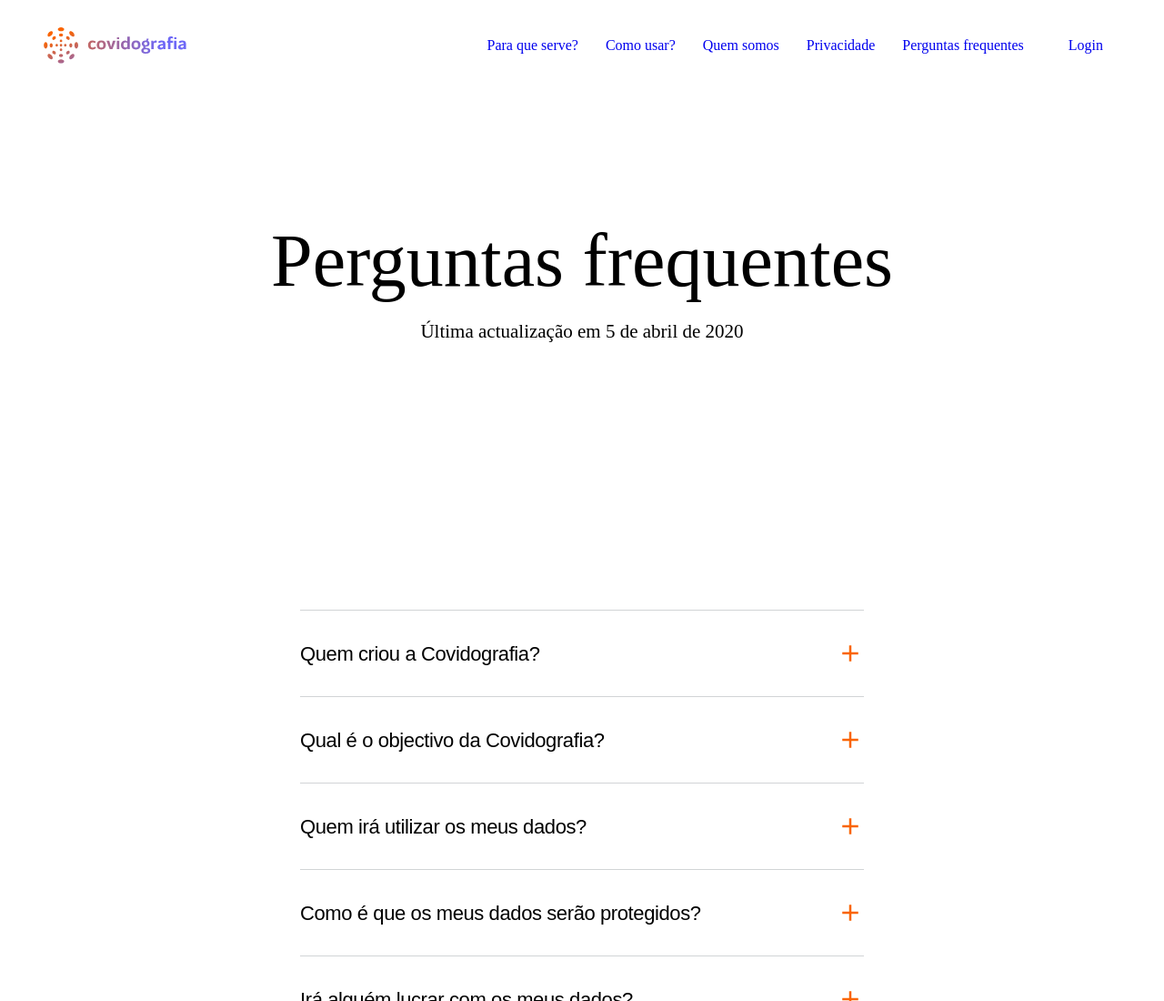
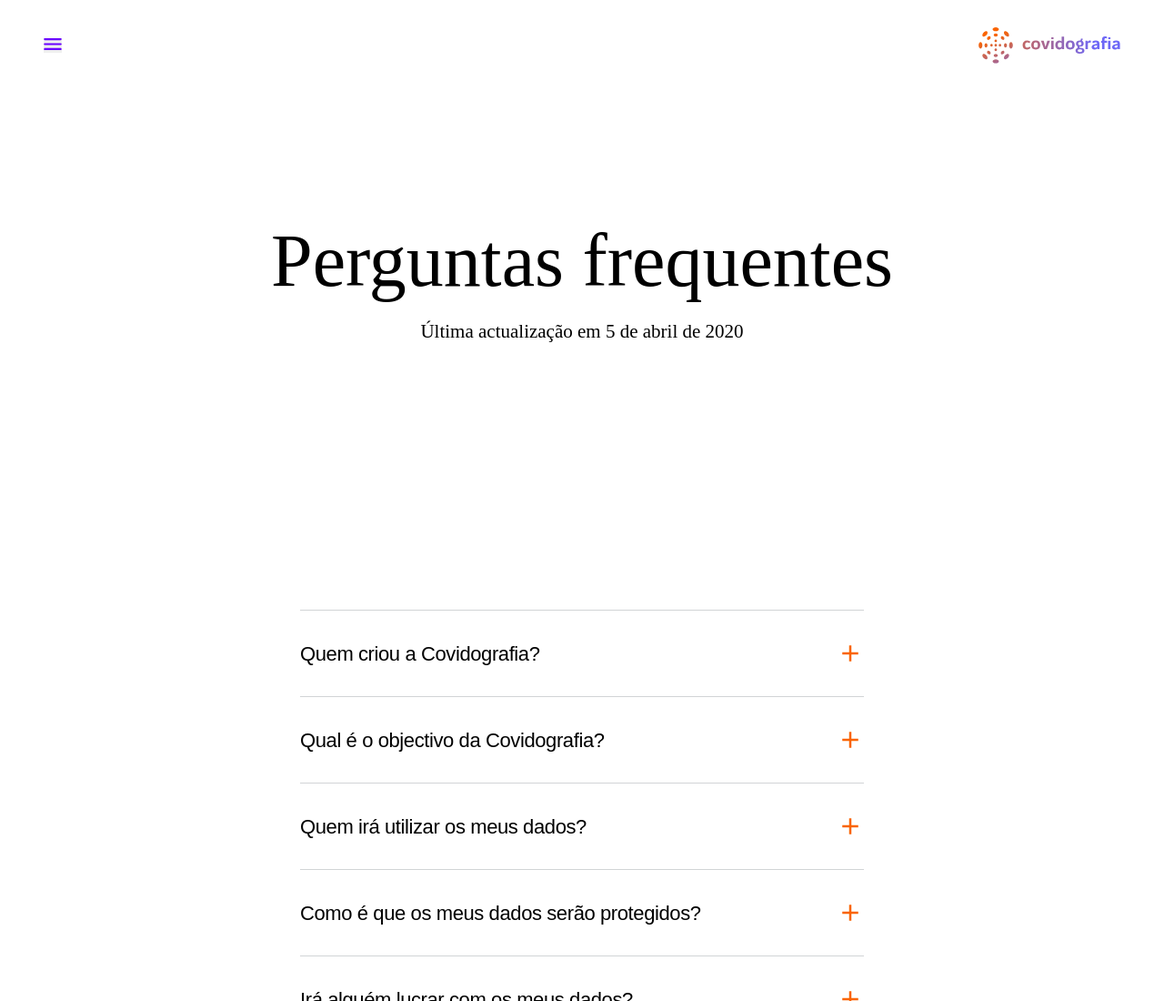
Before and after one commit to Tech4covid19/trackovid-landing-page, a Gatsby site: page /perguntas-frequentes in a window 1280 px wide. Shown: the top 1100 px of the page at 91% size. Built offline with nearby package versions, Linux system fonts and the light colour scheme; Gatsby itself is replaced by a stand-in of ours.

Commit message:
add extra menu

```diff
--- a/src/components/header/index.jsx
+++ b/src/components/header/index.jsx
@@ -6,9 +6,8 @@ import classNames from "classnames";
 import Button from "@/components/button";
 import Typography from "@/components/typography";
 import Sticky from "@/components/sticky";
-
+import Menu from "@/components/menu";
 import logo from "@/assets/logo.svg";
-
 import styles from "./index.module.css";
 
 const query = graphql`
@@ -38,27 +37,36 @@ const useWindowScroll = () => {
   return scrollY;
 };
 
-export default function Header({ onlyShowLogoWhenSticky }) {
+export default function Header({ onlyShowLogoWhenSticky, showMenu }) {
   const data = useStaticQuery(query);
   const scrollY = useWindowScroll();
   const isSticky = scrollY >= 10;
   const className = classNames(styles.root, {
     [styles.sticky]: isSticky,
   });
-  const hideLogo = onlyShowLogoWhenSticky && !isSticky;
+  const hideLogo = (onlyShowLogoWhenSticky && !isSticky) || !showMenu;
+  const hideLogoMobile = !showMenu;
+  const hideHeaderLinks = showMenu;
+  console.log(hideLogo);
   return (
     <Sticky>
       <header className={className}>
         <div className={styles.inner}>
+          <Menu showMenu={showMenu} />
           <Link
             to="/"
-            className={classNames(styles.logo, styles.hideMobile, {
+            className={classNames(styles.logo, {
               [styles.hideLogo]: hideLogo,
+              [styles.hideMobile]: hideLogoMobile,
             })}
           >
             <img src={logo} alt={data.site.siteMetadata.title} />
           </Link>
-          <div className={styles.nav}>
+          <div
+            className={classNames(styles.nav, {
+              [styles.hideHeaderLinks]: hideHeaderLinks,
+            })}
+          >
             <Link to="/#para-que-serve" className={styles.link}>
               <Typography variant="smallCta" weight="bold">
                 Para que serve?
@@ -107,8 +115,10 @@ export default function Header({ onlyShowLogoWhenSticky }) {
 
 Header.propTypes = {
   onlyShowLogoWhenSticky: PropTypes.bool,
+  showMenu: PropTypes.bool,
 };
 
 Header.defaultProps = {
   onlyShowLogoWhenSticky: false,
+  showMenu: false,
 };
--- a/src/components/header/index.module.css
+++ b/src/components/header/index.module.css
@@ -84,6 +84,10 @@
   }
 }
 
+.hideHeaderLinks {
+  display: none;
+}
+
 .hideMobile {
   @include breakpoint-mobile-only {
     display: none;
--- /dev/null
+++ b/src/components/menu/index.jsx
@@ -0,0 +1,34 @@
+import React, { useState } from "react";
+import PropTypes from "prop-types";
+
+import classNames from "classnames";
+
+import hamburguer from "@/assets/hamburguer.svg";
+import closeMenu from "@/assets/close-menu.svg";
+
+import styles from "./index.module.css";
+
+export default function Menu({ showMenu }) {
+  const className = classNames(styles.root, styles.menu, styles.hideDesktop, {
+    [styles.hideMenu]: !showMenu,
+  });
+  const [menuOpen, setMenuOpen] = useState(false);
+
+  return (
+    <button
+      className={className}
+      type="button"
+      onClick={() => setMenuOpen(!menuOpen)}
+    >
+      <img src={menuOpen ? closeMenu : hamburguer} alt="Menu" />
+    </button>
+  );
+}
+
+Menu.propTypes = {
+  showMenu: PropTypes.bool,
+};
+
+Menu.defaultProps = {
+  showMenu: false,
+};
--- /dev/null
+++ b/src/components/menu/index.module.css
@@ -0,0 +1,19 @@
+@import "../../styles/all.module.css";
+
+.root {
+  padding: auto;
+}
+
+.menu {
+  padding: auto;
+}
+
+.hideMenu {
+  display: none;
+}
+
+.hideDesktop {
+  @include breakpoint-desktop-only {
+    display: none;
+  }
+}
--- a/src/pages/index.jsx
+++ b/src/pages/index.jsx
@@ -14,7 +14,7 @@ const IndexPage = () => {
   return (
     <Layout>
       <SEO />
-      <Header onlyShowLogoWhenSticky />
+      <Header onlyShowLogoWhenSticky showMenu={false} />
       <Hero />
       <ParaQueServe />
       <ComoUsar />
--- a/src/pages/perguntas-frequentes.jsx
+++ b/src/pages/perguntas-frequentes.jsx
@@ -14,7 +14,7 @@ const FAQ = () => {
   return (
     <Layout>
       <SEO title="Perguntas frequentes" />
-      <Header />
+      <Header showMenu />
       <SimpleHero title="Perguntas frequentes" date="5 de abril de 2020" />
       <PerguntasFrequentes />
       <FaqQuemSomos />
```
Also changed, not shown: src/assets/close-menu.svg (added), src/assets/hamburguer.svg (added).
